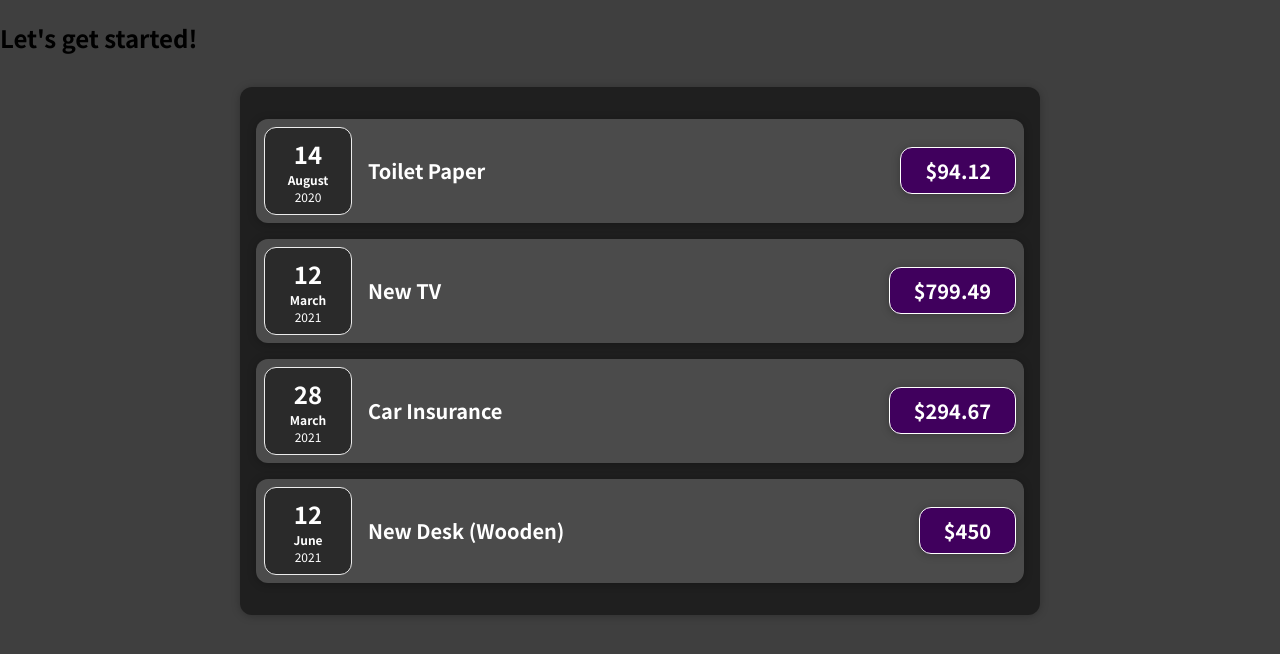
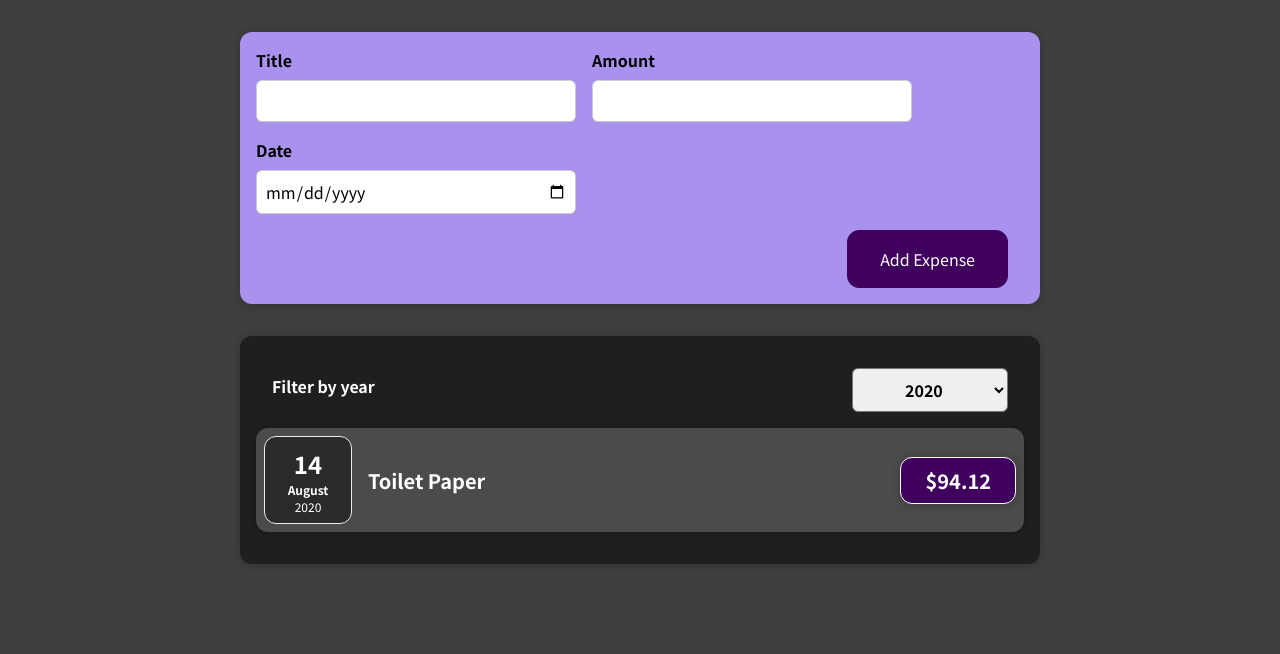
Before and after one commit to justvina/React-Pathway, a React (Create React App) app: page / in a window 1280 px wide. Shown: the top 654 px of the page. Built offline with nearby package versions, Linux system fonts and the light colour scheme.

Commit message:
modified expense component.

```diff
--- a/src/App.js
+++ b/src/App.js
@@ -1,8 +1,8 @@
-import React from "react";
+import React, { useState } from "react";
+import NewExpense from "./Componenets/NewExpense/NewExpense";
 import Expenses from "./Componenets/Expenses/Expenses";
 
-const App = () => {
-  const expenses = [
+const dummyExpenses = [
   {
     id: "e1",
     title: "Toilet Paper",
@@ -23,21 +23,28 @@
     date: new Date(2021, 5, 12),
   },
 ];
+const App = () => {
+  const [expenses, setExpenses] = useState(dummyExpenses);
 
-  return React.createElement(
-    "div",
-    {},
-    React.createElement("h2", {}, "Let's get started!"),
-    React.createElement(Expenses, { expense: expenses })
+  const addExpenseHandler = (expense) => {
+    setExpenses((prevExpenses) => {
+      return [expense, ...prevExpenses];
+    });
+  };
+
+  // return React.createElement(
+  //   "div",
+  //   {},
+  //   React.createElement("h2", {}, "Let's get started!"),
+  //   React.createElement(Expenses, { expense: expenses })
+  // );
+
+  return (
+    <div>
+      <NewExpense onAddExpense={addExpenseHandler} />
+      <Expenses expense={expenses}></Expenses>
+    </div>
   );
-
-  // return (
-  //   <div>
-  //     <h2>Let's get started!</h2>
-  //     <p>This is also visible!</p>
-  //     <Expenses expense={expenses}></Expenses>
-  //   </div>
-  // );
 };
 
 export default App;
--- a/src/Componenets/Expenses/Expenses.js
+++ b/src/Componenets/Expenses/Expenses.js
@@ -1,33 +1,39 @@
-import React from "react";
+import React, { useState } from "react";
 
 import ExpenseItem from "./ExpenseItem";
 import Card from "../UI/Card";
+import ExpensesFilter from "./ExpensesFilter";
 import "./Expenses.css";
 
 function Expenses(props) {
+  const [filteredYear, setFilteredYear] = useState("2020");
+
+  const changeFilterHandler = (selectedYear) => {
+    setFilteredYear(selectedYear);
+  };
+
+  const filteredExpenses = props.expense.filter((expense) => {
+    const year = expense.date.getFullYear().toString();
+    return year === filteredYear;
+  });
+
   return (
-    <Card className="expenses">
-      <ExpenseItem
-        title={props.expense[0].title}
-        amount={props.expense[0].amount}
-        date={props.expense[0].date}
-      ></ExpenseItem>
-      <ExpenseItem
-        title={props.expense[1].title}
-        amount={props.expense[1].amount}
-        date={props.expense[1].date}
-      ></ExpenseItem>
-      <ExpenseItem
-        title={props.expense[2].title}
-        amount={props.expense[2].amount}
-        date={props.expense[2].date}
-      ></ExpenseItem>
-      <ExpenseItem
-        title={props.expense[3].title}
-        amount={props.expense[3].amount}
-        date={props.expense[3].date}
-      ></ExpenseItem>
-    </Card>
+    <div>
+      <Card className="expenses">
+        <ExpensesFilter
+          selected={filteredYear}
+          onChangeFilterHandler={changeFilterHandler}
+        />
+        {filteredExpenses.map((expense) => (
+          <ExpenseItem
+            key={expense.id}
+            title={expense.title}
+            amount={expense.amount}
+            date={expense.date}
+          />
+        ))}
+      </Card>
+    </div>
   );
 }
 
--- /dev/null
+++ b/src/Componenets/Expenses/ExpensesFilter.css
@@ -0,0 +1,24 @@
+.expenses-filter {
+  color: white;
+  padding: 0 1rem;
+}
+
+.expenses-filter__control {
+  display: flex;
+  width: 100%;
+  align-items: center;
+  justify-content: space-between;
+  margin: 1rem 0;
+}
+
+.expenses-filter label {
+  font-weight: bold;
+  margin-bottom: 0.5rem;
+}
+
+.expenses-filter select {
+  font: inherit;
+  padding: 0.5rem 3rem;
+  font-weight: bold;
+  border-radius: 6px;
+}
--- /dev/null
+++ b/src/Componenets/Expenses/ExpensesFilter.js
@@ -0,0 +1,25 @@
+import React from "react";
+
+import "./ExpensesFilter.css";
+
+const ExpensesFilter = (props) => {
+  const dropDrownChangeHandler = (event) => {
+    props.onChangeFilterHandler(event.target.value);
+  };
+
+  return (
+    <div className="expenses-filter">
+      <div className="expenses-filter__control">
+        <label>Filter by year</label>
+        <select value={props.selected} onChange={dropDrownChangeHandler}>
+          <option value="2022">2022</option>
+          <option value="2021">2021</option>
+          <option value="2020">2020</option>
+          <option value="2019">2019</option>
+        </select>
+      </div>
+    </div>
+  );
+};
+
+export default ExpensesFilter;
--- /dev/null
+++ b/src/Componenets/NewExpense/ExpenseForm.css
@@ -0,0 +1,26 @@
+.new-expense__controls {
+  display: flex;
+  flex-wrap: wrap;
+  gap: 1rem;
+  margin-bottom: 1rem;
+  text-align: left;
+}
+
+.new-expense__control label {
+  font-weight: bold;
+  margin-bottom: 0.5rem;
+  display: block;
+}
+
+.new-expense__control input {
+  font: inherit;
+  padding: 0.5rem;
+  border-radius: 6px;
+  border: 1px solid #ccc;
+  width: 20rem;
+  max-width: 100%;
+}
+
+.new-expense__actions {
+  text-align: right;
+}
--- /dev/null
+++ b/src/Componenets/NewExpense/ExpenseForm.js
@@ -0,0 +1,71 @@
+import React, { useState } from "react";
+import "./ExpenseForm.css";
+
+const ExpenseForm = (props) => {
+  const [enteredTitle, setEnteredTitle] = useState("");
+  const [enteredAmount, setEnteredAmount] = useState("");
+  const [enteredDate, setEnteredDate] = useState("");
+
+  const titleChangeHandler = (event) => {
+    setEnteredTitle(event.target.value);
+  };
+  const amountChangeHandler = (event) => {
+    setEnteredAmount(event.target.value);
+  };
+  const dateChangeHandler = (event) => {
+    setEnteredDate(event.target.value);
+  };
+
+  const submitHandler = (event) => {
+    event.preventDefault();
+
+    const expenseData = {
+      title: enteredTitle,
+      amount: enteredAmount,
+      date: new Date(enteredDate),
+    };
+    props.onSaveExpenseData(expenseData);
+    setEnteredTitle("");
+    setEnteredAmount("");
+    setEnteredDate("");
+  };
+  return (
+    <form onSubmit={submitHandler}>
+      <div className="new-expense__controls">
+        <div className="new-expense__control">
+          <label>Title</label>
+          <input
+            type="text"
+            value={enteredTitle}
+            onChange={titleChangeHandler}
+          />
+        </div>
+        <div className="new-expense__control">
+          <label>Amount</label>
+          <input
+            type="number"
+            min="0.01"
+            step="0.01"
+            value={enteredAmount}
+            onChange={amountChangeHandler}
+          />
+        </div>
+        <div className="new-expense__control">
+          <label>Date</label>
+          <input
+            type="date"
+            min="2019-01-01"
+            max="2022-12-31"
+            value={enteredDate}
+            onChange={dateChangeHandler}
+          />
+        </div>
+      </div>
+      <div className="new-expense__actions">
+        <button type="submit">Add Expense</button>
+      </div>
+    </form>
+  );
+};
+
+export default ExpenseForm;
--- /dev/null
+++ b/src/Componenets/NewExpense/NewExpense.css
@@ -0,0 +1,38 @@
+.new-expense {
+  background-color: #a892ee;
+  padding: 1rem;
+  margin: 2rem auto;
+  width: 50rem;
+  max-width: 95%;
+  border-radius: 12px;
+  text-align: center;
+  box-shadow: 0 1px 8px rgba(0, 0, 0, 0.25);
+}
+
+.new-expense button {
+  font: inherit;
+  cursor: pointer;
+  padding: 1rem 2rem;
+  border: 1px solid #40005d;
+  background-color: #40005d;
+  color: white;
+  border-radius: 12px;
+  margin-right: 1rem;
+}
+
+.new-expense button:hover,
+.new-expense button:active {
+  background-color: #510674;
+  border-color: #510674;
+}
+
+.new-expense button.alternative {
+  color: #220131;
+  border-color: transparent;
+  background-color: transparent;
+}
+
+.new-expense button.alternative:hover,
+.new-expense button.alternative:active {
+  background-color: #ddb3f8;
+}
--- /dev/null
+++ b/src/Componenets/NewExpense/NewExpense.js
@@ -0,0 +1,20 @@
+import React from "react";
+import ExpenseForm from "./ExpenseForm";
+import "./NewExpense.css";
+
+const NewExpense = (props) => {
+  const saveExpenseDataHandler = (expenseDataParam) => {
+    const expenseData = {
+      ...expenseDataParam,
+      id: Math.random().toString(),
+    };
+    props.onAddExpense(expenseData);
+  };
+  return (
+    <div className="new-expense">
+      <ExpenseForm onSaveExpenseData={saveExpenseDataHandler} />
+    </div>
+  );
+};
+
+export default NewExpense;
```
Also changed, not shown: 1 other file (tests, documents, lock files or other folders). Lines whose indentation alone changed are shown as unchanged.
